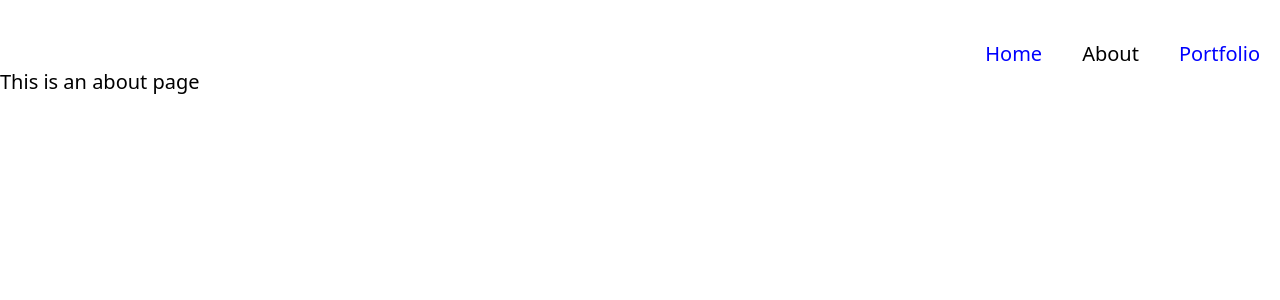
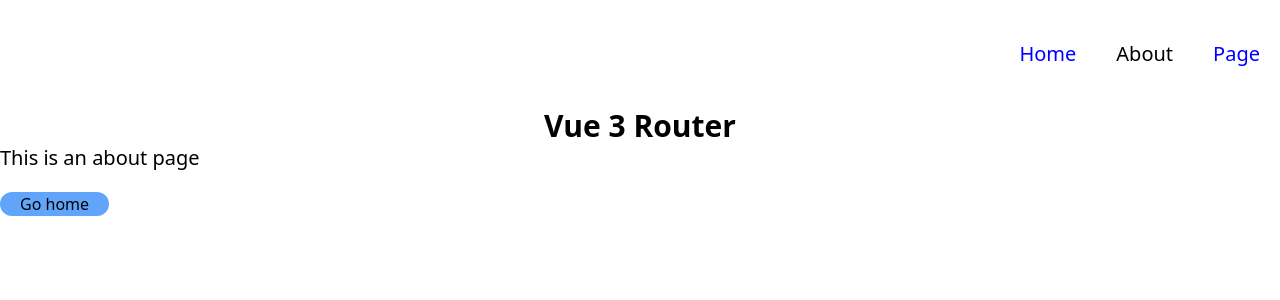
Before and after one commit to DanielPincu/FantasyQuestEsbjerg, a Vue app: page /about in a window 1280 px wide. Shown: the top 300 px of the page. Built offline with nearby package versions, Linux system fonts and the light colour scheme.

Commit message:
Cleanup again

```diff
--- a/src/App.vue
+++ b/src/App.vue
@@ -8,9 +8,9 @@ import { RouterLink, RouterView } from 'vue-router'
       <nav class="flex justify-end pt-10 text-xl">
         <RouterLink class="px-5" to="/">Home</RouterLink>
         <RouterLink class="px-5" to="/about">About</RouterLink>
-        <RouterLink class="px-5" to="/portfolio">Portfolio</RouterLink>
+        <RouterLink class="px-5" to="/page">Page</RouterLink>
       </nav>
-
+      <h1 class="text-3xl font-bold text-center pt-10">Vue 3 Router</h1>
   </header>
 
 
--- a/src/router/index.js
+++ b/src/router/index.js
@@ -22,11 +22,11 @@ const router = createRouter({
       }
     },
     {
-      path: '/portfolio',
-      name: 'portfolio',
-      component: () => import('../views/PortfoliosView.vue'),
+      path: '/page',
+      name: 'page',
+      component: () => import('../views/PageView.vue'),
       meta: {
-        title: "Portfolio Views"
+        title: "Page View"
       }
     },
     {
--- a/src/views/AboutView.vue
+++ b/src/views/AboutView.vue
@@ -1,6 +1,11 @@
 <template>
   <div class="about">
     <h1 class="text-xl">This is an about page</h1>
+
+    <RouterLink to="/">
+      <button class="bg-blue-400 rounded-full text-black px-5 mt-5">Go home</button>
+    </RouterLink>
+
   </div>
 </template>
 
--- a/src/views/DetailsView.vue
+++ b/src/views/DetailsView.vue
@@ -4,7 +4,7 @@
     <h2>{{ selectedItem.description }}</h2>
     <h1>{{ selectedItem.extra_description }}</h1>
 
-    <RouterLink to="/portfolio">
+    <RouterLink to="/page">
       <button class="bg-blue-400 rounded-full text-black px-5 mt-5">Go back</button>
     </RouterLink>
 
--- a/src/views/HomeView.vue
+++ b/src/views/HomeView.vue
@@ -1,6 +1,6 @@
 <template>
   <div>
-    <h1>This is home</h1>
+    <h1 class="text-3xl font-bold text-center pt-10">This is home</h1>
   </div>
 </template>
 
```
Also changed, not shown: src/views/PageView.vue (renamed from src/views/PortfoliosView.vue).
